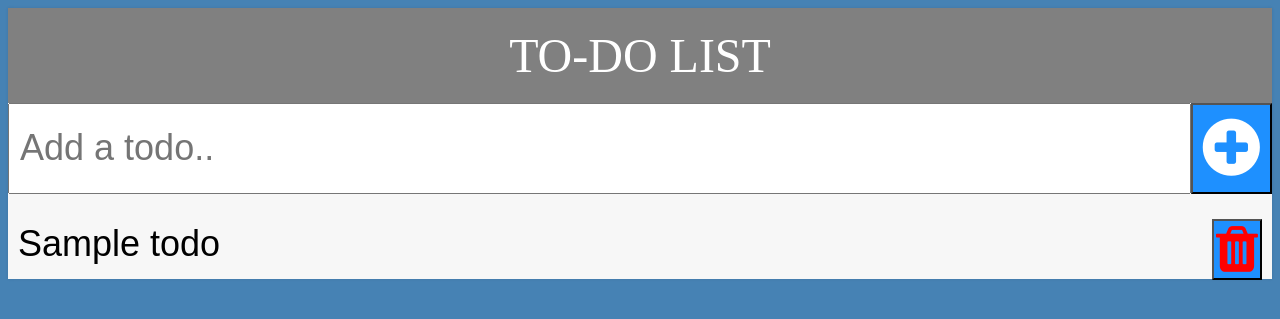
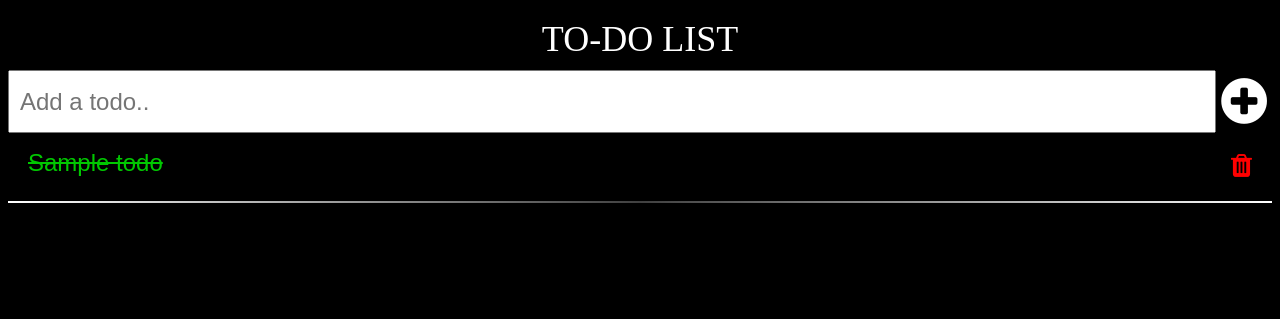
Before and after one commit to Muskan02/Karya-Suchi, a Django app: page / in a window 1280 px wide. Shown: the top 319 px of the page. Run offline with Django 3.2, Linux system fonts and the light colour scheme; tables that the repository leaves empty hold one stand-in row (values such as "Sample post").

Commit message:
app updated

```diff
--- a/static/css/todos.css
+++ b/static/css/todos.css
@@ -1,21 +1,23 @@
-body{
-	background-color: steelblue;
+/*body{
+	background-color: black;
 }
 
 #container{
-	/*width: 500px;
-	margin: 100px auto;*/
+
 	background-color: #f7f7f7;
 	box-shadow: 0 0 3px rgba(0,0,0,0.1);
-	/*border: 1px solid gray;*/
+
+	margin: 0;
+	padding: 0;
+	background-size: cover;
 }
 
 h1{
-	background-color: gray;
+	background-color: black;
 	margin: 0;
-	padding:20px;
+	padding:10px;
 	text-transform: uppercase;
-	font-size: 48px;
+	font-size: 36px;
 	color: white;
 	font-weight: normal;
 	text-align:center;
@@ -31,14 +33,14 @@ li{
 	color: black;
 	font-family: sans-serif;
 	margin: 0;
-	padding: 10px;
-	font-size: 36px;
-	background-color: #fff;
+	padding: 0;
+	font-size: 24px;
+	background-color: rgba(0, 0, 0, 0.5);
 	line-height: 50px;
 }
 
 li:nth-child(2n){
-	background-color: #f7f7f7;
+	background-color: rgba(0, 0, 0, 0.5);
 }
 
 button{
@@ -63,6 +65,85 @@ span{
 .completed {
 	color: rgb(0, 100, 0);
 	text-decoration: line-through;
+}*/
+
+body{
+	background-color: black;
+}
+
+#container{
+	/*width: 500px;
+	margin: 100px auto;*/
+	background-color: black;
+	box-shadow: 0 0 3px rgba(0,0,0,0.1);
+	/*border: 1px solid gray;*/
+}
+
+h1{
+	background-color: black;
+	margin: 0;
+	padding:10px;
+	text-transform: uppercase;
+	font-size: 36px;
+	color: white;
+	font-weight: normal;
+	text-align:center;
+}
+
+ul{
+	list-style:none;
+	margin: 0;
+	padding: 0;
+}
+
+li{
+	color: white;
+	font-family: sans-serif;
+	margin: 0;
+	padding: 20px;
+	font-size: 24px;
+	background-color: #fff;
+	line-height: 20px;
+	font-weight: normal;
+}
+
+li:nth-child(2n){
+	background-color: black;
+}
+
+span{
+	color: red;
+	/*padding: 5px;*/
+	text-align: center;
+	display: inline-block;
+	float: right;
+	outline: none;
+}
+
+button{
+	margin: 0;
+	padding: 0;
+	background-color: black;
+	outline: none;
+	box-shadow: none;
+	border: none;
+}
+
+.completed {
+	color: rgb(0, 200, 0);
+	text-decoration: line-through;
+}
+
+li a{
+	color: white;
+	text-decoration: none;
+}
+
+hr{
+    border: 0;
+    height: 2px;
+    background-image: linear-gradient(to right, rgba(0, 0, 0, 0), rgba(0, 0, 0, 0.75), rgba(0, 0, 0, 0));
+    background-color: white;
 }
 
 input{
@@ -71,7 +152,7 @@ input{
 
 input:focus{
 	background-color: #fff;
-	border: 3px solid #2980b9;
+	border: 2px solid #2980b9;
 	outline: none;
 }
 
@@ -79,12 +160,50 @@ input:focus{
   display: -ms-flexbox; /* IE10 */
   display: flex;
   width: 100%;
-  margin-bottom: 15px;
+
 }
 
 .icon {
   padding: 10px;
-  background: dodgerblue;
+
+  color: white;
+  min-width: 20px;
+  text-align: center;
+  margin: 0 auto;
+}
+
+.input-field {
+  width: 100%;
+  padding: 10px;
+  outline: none;
+  margin: 0 auto;
+  font-size: 24px;
+}
+
+.input-field:focus {
+  border: 2px solid black;
+}
+
+input{
+	box-sizing: border-box;
+}
+
+input:focus{
+	background-color: #fff;
+	border: 2px solid #2980b9;
+	outline: none;
+}
+
+.input-container {
+  display: -ms-flexbox; /* IE10 */
+  display: flex;
+  width: 100%;
+  /*margin-bottom: 15px;*/
+}
+
+.icon {
+  padding: 5px;
+  background: black;
   color: white;
   min-width: 30px;
   text-align: center;
@@ -96,9 +215,9 @@ input:focus{
   padding: 10px;
   outline: none;
   margin: 0 auto;
-  font-size: 36px;
+  font-size: 24px;
 }
 
 .input-field:focus {
-  border: 2px solid dodgerblue;
+  border: 2px solid black;
 }
--- a/templates/index.html
+++ b/templates/index.html
@@ -25,19 +25,30 @@
 		{% csrf_token %}
 		<div class="input-container">
 	    <input class="input-field" type="text" placeholder="Add a todo.." name="todo">
-	    <button id="add" type="submit"><i class='fa fa-plus-circle fa-5x icon' id='add' aria-hidden='true'></i></button>
+	    <button id="add" type="submit"><i class='fa fa-plus-circle fa-4x icon' id='add' aria-hidden='true'></i></button>
 	    </div>
 	</form>
 
 	<ul>
 
 	{% for items in data %}
+	{% if items.completed %}
 
 	<form action="/delete/{{ items.id }}/" method="POST">
 	{% csrf_token %}
-	<li>{{ items.title }}<button type="submit" class="btn btn-lg" style="outline: none; float: right;"><span id="delete"><i class="fa fa-trash fa-4x" id="add" aria-hidden="true"></i></span></button></li>
+	<li><a href="{% url 'notcompleted' items.id %}" class="completed">{{ items.title }}</a><button type="submit" class="btn btn-lg" style="outline: none; float: right; outline: none;"><span id="delete"><i class="fa fa-trash fa-2x" id="add" aria-hidden="true"></i></span></button></li>
+	<hr>
 	</form>
-	{% endfor%}
+
+	{% else %}
+	<form action="/delete/{{ items.id }}/" method="POST">
+	{% csrf_token %}
+	<li><a href="{% url 'completed' items.id %}">{{ items.title }}</a><button type="submit" class="btn btn-lg" style="outline: none; float: right; outline: none;"><span id="delete"><i class="fa fa-trash fa-2x" id="add" aria-hidden="true"></i></span></button></li>
+	<hr>
+	</form>
+	{% endif %}
+
+	{% endfor %}
 
     </ul>
 	</div>
--- a/todoList/models.py
+++ b/todoList/models.py
@@ -2,4 +2,8 @@ from django.db import models
 
 # Create your models here.
 class Todo(models.Model):
-    title = models.TextField()
+    title = models.CharField(max_length=200)
+    completed = models.BooleanField(default=False)
+
+    def __str__(self):
+    	return self.title + ' | ' + str(self.completed)
--- a/todoList/urls.py
+++ b/todoList/urls.py
@@ -6,5 +6,7 @@ urlpatterns = [
 	path('', views.index, name='index'),
 	path('index1', views.index1, name='index1'),
 	path('add', views.add, name='add'),
-	path('delete/<int:todo_id>/', views.delete, name='delete')
+	path('delete/<int:todo_id>/', views.delete, name='delete'),
+	path('completed/<int:todo_id>/', views.completed, name='completed'),
+	path('notcompleted/<int:todo_id>/', views.notcompleted, name='notcompleted'),
 ]
--- a/todoList/views.py
+++ b/todoList/views.py
@@ -30,3 +30,16 @@ def delete(request, todo_id):
 		return redirect('index1')
 	else:
 		return redirect('index1')
+
+def completed(request, todo_id):
+	item=Todo.objects.get(id=todo_id)
+	item.completed=True;
+	item.save()
+	return redirect('index1')
+
+
+def notcompleted(request, todo_id):
+	item=Todo.objects.get(id=todo_id)
+	item.completed=False;
+	item.save()
+	return redirect('index1')
```
Also changed, not shown: templates/manifest.json.
